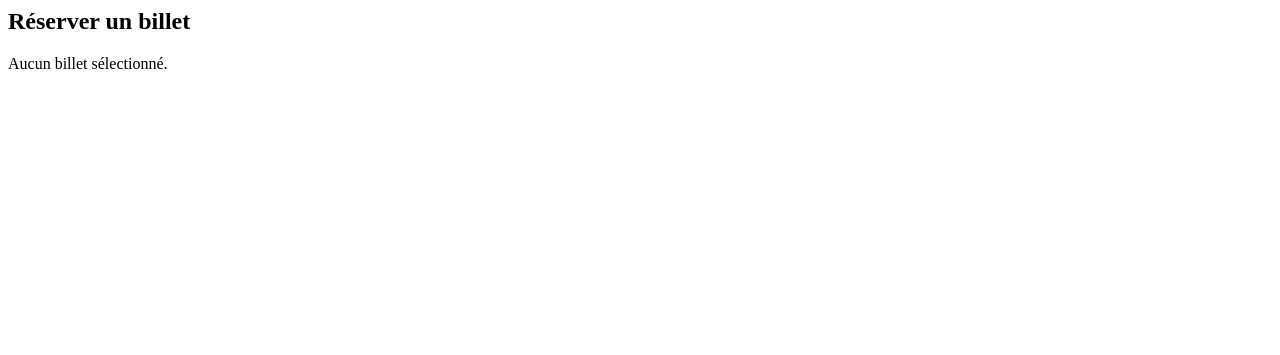
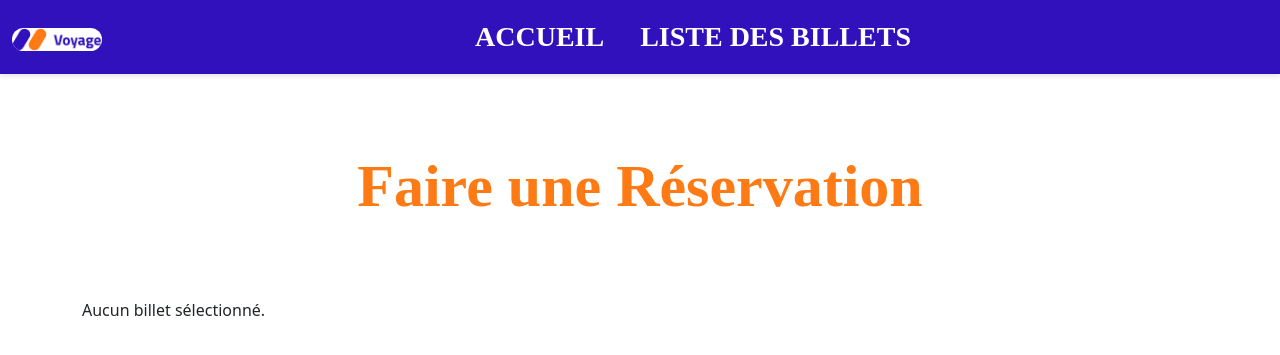
Before and after one commit to Diallo-alpha/agence_voyage-, a PHP site: page /reserver.php in a window 1280 px wide. Shown: the top 355 px of the page. Run offline with PHP 8.4, Linux system fonts and the light colour scheme; data comes from the database, SQL or seed files in the repository; some web fonts are replaced.

Commit message:
le style pour la page add reservation

```diff
--- a/reserver.css
+++ b/reserve.css
@@ -40,10 +40,12 @@
 .navbar-nav .nav-link {
     color: #ffff;
 }
-.formulaire{
+.formulaire {
     margin-bottom: 5%;
+
 }
-.formulaire h1{
+
+.container h1 {
     color: #FE7A15;
     font-size: 60px;
     font-family: iceberg;
@@ -51,11 +53,22 @@
     text-align: center;
     margin-top: 5%;
     margin-bottom: 5%;
+    text-align: center;
 }
+
 .container {
     margin-top: 20px;
     display: flex;
+    flex-direction: column;
+    justify-content: center;
     gap: 20px;
+}
+
+.row {
+    display: flex;
+    flex-wrap: wrap;
+    justify-content: center;
+    align-items: center;
 }
 
 .col-md-6 {
@@ -64,8 +77,20 @@
     justify-content: center;
 }
 
+.img-container {
+    flex: 1;
+    margin-right: 20px; /* Ajoutez un espace entre l'image et le formulaire */
+}
+
+.form-container {
+    flex: 1;
+}
+
 .form-group {
     margin-bottom: 15px;
+    display: flex;
+    align-items: center;
+    justify-content: space-between;
 }
 
 .form-control {
@@ -77,10 +102,11 @@ img {
     height: auto;
     border-radius: 20px;
 }
+
 input[type="text"],
 input[type="date"],
 input[type="time"],
-input[type="submit"] {
+input[type="submit"],select {
     margin-bottom: 10px;
     padding: 8px;
     border: 1px solid #ccc;
@@ -93,7 +119,7 @@ input[type="submit"] {
     border-bottom: 1px solid #3011BC;
 }
 
-label{
+label {
     color: #FE7A15;
     font-size: 18px;
     font-family: roboto;
@@ -104,6 +130,7 @@ input[type="submit"] {
     color: #fff;
     cursor: pointer;
     margin-top: 28px;
+    margin-left: 25%;
 }
 
 input[type="submit"]:hover {
--- a/reserver.php
+++ b/reserver.php
@@ -1,5 +1,37 @@
-<section class="reservation">
-    <h1>Réserver un billet</h1>
+<!DOCTYPE html>
+<html lang="en">
+<head>
+    <meta charset="UTF-8">
+    <meta name="viewport" content="width=device-width, initial-scale=1.0">
+    <title>Réserver un billet</title>
+    <link rel="stylesheet" href="reserve.css">
+    <!-- Inclure la feuille de style Bootstrap -->
+    <link href="https://cdn.jsdelivr.net/npm/bootstrap@5.3.3/dist/css/bootstrap.min.css" rel="stylesheet" integrity="sha384-QWTKZyjpPEjISv5WaRU9OFeRpok6YctnYmDr5pNlyT2bRjXh0JMhjY6hW+ALEwIH" crossorigin="anonymous">
+</head>
+
+<body>
+    <header>
+        <nav class="navbar navbar-expand-lg">
+            <div class="container-fluid">
+                <a class="navbar-brand" href="index.php"><img src="./images/Logo.png" alt="logo"></a>
+                <div class="collapse navbar-collapse" id="navbarNav">
+                <ul class="navbar-nav">
+                    <li class="nav-item">
+                    <a class="nav-link" aria-current="page" href="User.php">ACCUEIL</a>
+                    </li>
+
+                    <li class="nav-item">
+                    <a class="nav-link" href="read_billet.php">LISTE DES BILLETS</a>
+                    </li>
+                </ul>
+                </div>
+            </div>
+        </nav>
+    </header>
+
+    <section class="formulaire">
+        <div class="container">
+            <h1>Faire une Réservation </h1>
             <?php
             require_once "config.php";
 
@@ -17,24 +49,45 @@
                 $billet = $statement->fetch(PDO::FETCH_ASSOC);
 
                 // Afficher le formulaire de réservation avec les détails du billet sélectionné
+                echo "<div class='row'>";
+                echo "<div class='col-md-6'>";
                 echo "<form method='post' action='AddReservation.php'>";
                 echo "<input type='hidden' name='id' value='" . $billet['id'] . "'>";
+                echo "<div class='form-group'>";
                 echo "<label for='trajet'>Trajet :</label>";
                 echo "<input type='text' id='trajet' name='trajet' value='" . $billet['trajet'] . "' readonly>";
+                echo "</div>";
+                echo "<div class='form-group'>";
                 echo "<label for='prix'>Prix :</label>";
                 echo "<input type='text' id='prix' name='prix' value='" . $billet['prix'] . "' readonly>";
+                echo "</div>";
+                echo "<div class='form-group'>";
                 echo "<label for='date'>Date de réservation :</label>";
                 echo "<input type='date' id='date' name='date' placeholder='Date de réservation' required>";
+                echo "</div>";
+                echo "<div class='form-group'>";
                 echo "<label for='etat'>État de la réservation :</label>";
                 echo "<select id='etat' name='etat' required>
                         <option value='confirmé'>Confirmée</option>
                         <option value='en attente'>En attente</option>
                         <option value='annulé'>Annulée</option>
                     </select>";
-        echo "<input class='bouton-reserver' type='submit' name='reserver' value='Valider'>";
+                echo "</div>";
+                echo "<input class='btn btn-primary' type='submit' name='reserver' value='Valider'>";
                 echo "</form>";
+
+                echo "</div>";
+                echo "<div class='col-md-6'>";
+                echo "<img src='./images/240_F_200801160_RwsMwJayAWtlWjnD41DRREgrgihQMdze.jpg' alt='Image' class='img-fluid'>";
+                echo "</div>";
+                echo "</div>";
             } else {
                 echo "<p>Aucun billet sélectionné.</p>";
             }
             ?>
+        </div>
     </section>
+
+    <script src="script.js"></script>
+</body>
+</html>
```
Also changed, not shown: User.php (+12 -0 lines). Lines whose indentation alone changed are shown as unchanged.
